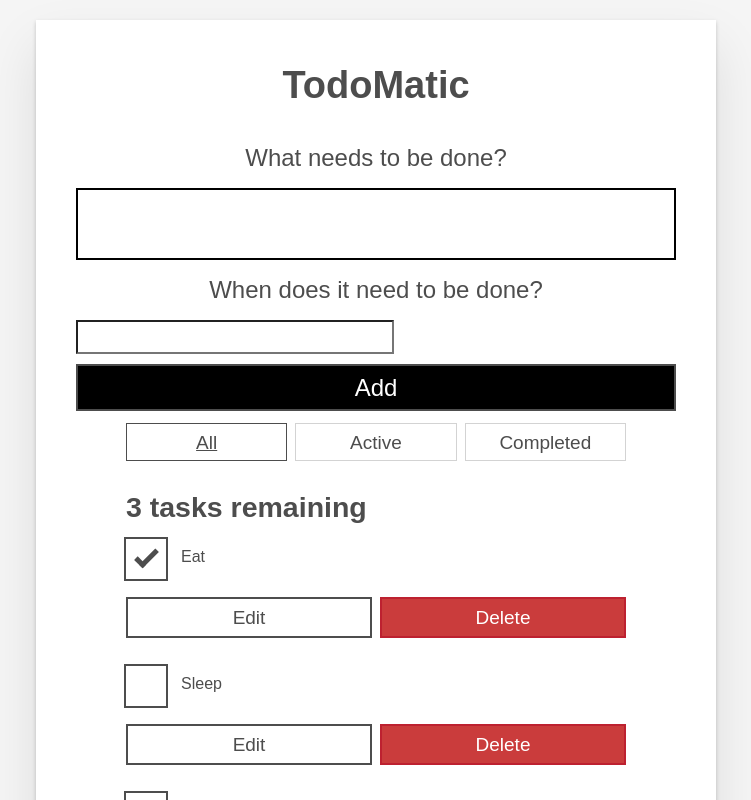
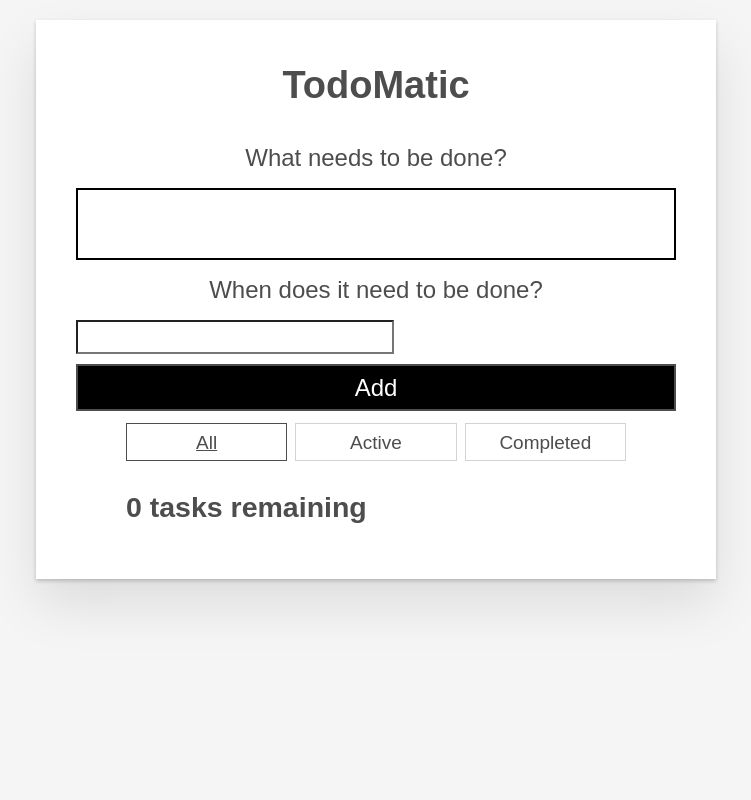
Before and after one commit to helwigmj/todo-app, a React (Create React App) app: page / in a window 1280 px wide. Shown: the top 800 px of the page, without its empty margins (264-1015 px from the left). Built offline with nearby package versions, Linux system fonts and the light colour scheme.

Commit message:
added date prop; clean up

```diff
--- a/src/App.js
+++ b/src/App.js
@@ -9,6 +9,7 @@ const FILTER_MAP = {
   Completed: (task) => task.completed,
 };
 const FILTER_NAMES = Object.keys(FILTER_MAP);
+
 function App(props) {
   // variables
   const [tasks, setTasks] = useState(props.tasks);
@@ -21,6 +22,7 @@ function App(props) {
         name={task.name}
         completed={task.completed}
         key={task.id}
+        date={task.date}
         toggleTaskCompleted={toggleTaskCompleted}
         deleteTask={deleteTask}
         editTask={editTask}
@@ -38,8 +40,8 @@ function App(props) {
   const listHeadingText = `${taskList.length} ${taskNoun} remaining`;
 
   // functions
-  function addTask(name) {
-    const newTask = { id: `${Math.random()}`, name, completed: false };
+  function addTask(name, date) {
+    const newTask = { id: `${Math.random()}`, name, date, completed: false };
     setTasks([...tasks, newTask]);
   };
 
--- a/src/components/Todo.js
+++ b/src/components/Todo.js
@@ -39,7 +39,7 @@ function Todo(props) {
           onChange={() => props.toggleTaskCompleted(props.id)}
         />
         <label className="todo-label" htmlFor={props.id}>
-          {props.name}
+          {props.name} | Due by: {props.date}
         </label>
       </div>
       <div className="btn-group">
@@ -59,6 +59,7 @@ function Todo(props) {
   function handleChange(e) {
     setNewName(e.target.value);
   };
+
   function handleSubmit(e) {
     e.preventDefault();
     props.editTask(props.id, newName);
--- a/src/index.js
+++ b/src/index.js
@@ -3,11 +3,7 @@ import ReactDOM from 'react-dom/client';
 import './index.css';
 import App from './App';
 
-const DATA = [
-  { id: "todo-0", name: "Eat", completed: true },
-  { id: "todo-1", name: "Sleep", completed: false },
-  { id: "todo-2", name: "Repeat", completed: false },
-]
+const DATA = []
 const root = ReactDOM.createRoot(document.getElementById('root'));
 root.render(
   <React.StrictMode>
```
